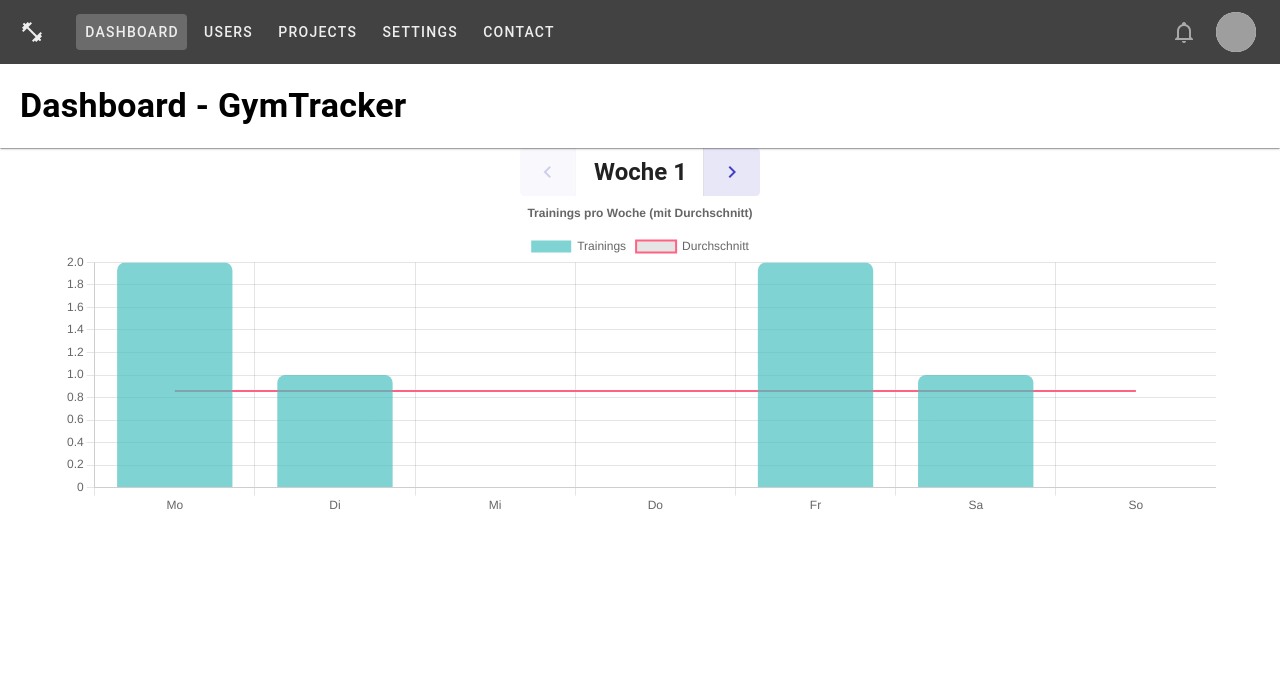
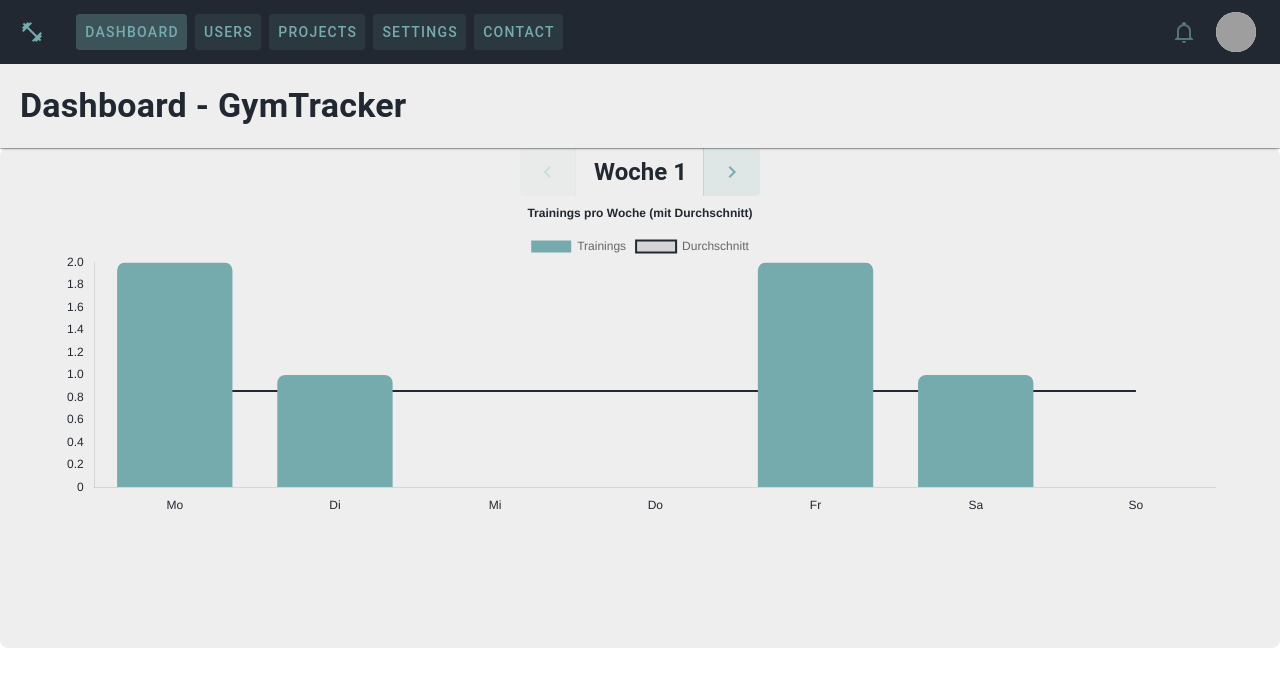
Before and after one commit to Lel543/GymTracker, a Vue app: page / in a window 1280 px wide. Shown: the top 686 px of the page. Built offline with nearby package versions, Linux system fonts and the light colour scheme; grey boxes are pictures that could not be loaded.

Commit message:
week swithc bugfix

```diff
--- a/src/components/Dashboard.vue
+++ b/src/components/Dashboard.vue
@@ -1,6 +1,6 @@
 <template>
   <v-layout>
-    <v-app-bar class="px-md-4" color="surface-variant" flat>
+    <v-app-bar class="px-md-4" color="primary" flat>
       <template #prepend>
         <v-app-bar-nav-icon
           v-if="$vuetify.display.smAndDown"
@@ -8,7 +8,9 @@
         />
       </template>
 
-      <v-icon class="me-sm-8" max-width="60">mdi-dumbbell</v-icon>
+      <v-icon class="me-sm-8" max-width="60" color="secondary"
+        >mdi-dumbbell</v-icon
+      >
 
       <template v-if="$vuetify.display.mdAndUp">
         <v-btn
@@ -17,6 +19,8 @@
           :active="i === 0"
           class="me-2 Roboto"
           slim
+          color="secondary"
+          variant="tonal"
           v-bind="item"
         />
       </template>
@@ -24,7 +28,11 @@
       <v-spacer />
 
       <template #append>
-        <v-btn class="ms-1 opacity-60" icon="mdi-bell-outline" />
+        <v-btn
+          class="ms-1 opacity-60"
+          icon="mdi-bell-outline"
+          color="secondary"
+        />
         <v-btn class="ms-1" icon>
           <v-avatar image="https://cdn.vuetifyjs.com/images/john.png" />
           <v-menu activator="parent" origin="top">
@@ -43,28 +51,57 @@
       location="top"
       temporary
       width="355"
+      color="primary"
     >
       <v-list class="py-0" slim>
-        <v-list-item link prepend-icon="mdi-home-outline" title="Dashboard" />
-        <v-list-group prepend-icon="mdi-account-multiple-outline" title="Customers">
+        <v-list-item
+          link
+          prepend-icon="mdi-home-outline"
+          title="Dashboard"
+          color="secondary"
+        />
+        <v-list-group
+          prepend-icon="mdi-account-multiple-outline"
+          title="Customers"
+        >
           <template #activator="{ props: activatorProps }">
             <v-list-item v-bind="activatorProps" />
           </template>
-          <v-list-item link prepend-icon="mdi-account-plus-outline" title="Create New" />
+          <v-list-item
+            link
+            prepend-icon="mdi-account-plus-outline"
+            title="Create New"
+          />
           <v-list-group prepend-icon="mdi-magnify" title="Search">
             <template #activator="{ props: activatorProps }">
               <v-list-item v-bind="activatorProps" />
             </template>
-            <v-list-item link prepend-icon="mdi-account-outline" title="By Name" />
-            <v-list-item link prepend-icon="mdi-email-outline" title="By Email" />
-            <v-list-item link prepend-icon="mdi-phone-outline" title="By Phone" />
+            <v-list-item
+              link
+              prepend-icon="mdi-account-outline"
+              title="By Name"
+            />
+            <v-list-item
+              link
+              prepend-icon="mdi-email-outline"
+              title="By Email"
+            />
+            <v-list-item
+              link
+              prepend-icon="mdi-phone-outline"
+              title="By Phone"
+            />
           </v-list-group>
         </v-list-group>
         <v-list-item link prepend-icon="mdi-calendar" title="Calendar" />
         <v-list-item link prepend-icon="mdi-poll" title="Analytics" />
         <v-divider />
         <v-list-item link prepend-icon="mdi-inbox-outline" title="Inbox" />
-        <v-list-item link prepend-icon="mdi-bell-outline" title="Notifications" />
+        <v-list-item
+          link
+          prepend-icon="mdi-bell-outline"
+          title="Notifications"
+        />
         <v-divider />
         <v-list-item
           lines="two"
@@ -77,18 +114,20 @@
     </v-navigation-drawer>
 
     <v-main>
-      <v-toolbar color="surface" elevation="1" height="84">
+      <v-toolbar color="accent" elevation="1" height="84">
         <template #title>
-          <h2 class="text-h4 font-weight-bold">Dashboard - GymTracker</h2>
+          <h2 class="text-h4 font-weight-bold" style="color: #222831">
+            Dashboard - GymTracker
+          </h2>
         </template>
       </v-toolbar>
 
-      <v-sheet height="500" width="100%" rounded="lg">
+      <v-sheet height="500" width="100%" rounded="lg" color="accent">
         <div class="d-flex justify-center align-center m-2">
           <v-btn-group divided>
             <v-btn
               icon="mdi-chevron-left"
-        color="primary"
+              color="secondary"
               variant="tonal"
               size="large"
               :disabled="currentWeek === 0"
@@ -98,13 +137,13 @@
             <v-btn
               variant="text"
               class="font-weight-bold text-h5"
-        style="pointer-events: none; min-width: 120px;"
+              style="pointer-events: none; min-width: 120px; color: #222831"
             >
               Woche {{ currentWeek + 1 }}
             </v-btn>
             <v-btn
               icon="mdi-chevron-right"
-        color="primary"
+              color="secondary"
               variant="tonal"
               size="large"
               :disabled="currentWeek === weeks.length - 1"
@@ -122,104 +161,114 @@
 </template>
 
 <script setup>
-import { ref, onMounted, watch } from 'vue'
-import { shallowRef } from 'vue'
-import Chart from 'chart.js/auto'
+import { ref, onMounted, watch } from "vue";
+import { shallowRef } from "vue";
+import Chart from "chart.js/auto";
 
 const weeks = [
   {
-    labels: ['Mo', 'Di', 'Mi', 'Do', 'Fr', 'Sa', 'So'],
-    data: [2, 1, 0, 0, 2, 1, 0]
+    labels: ["Mo", "Di", "Mi", "Do", "Fr", "Sa", "So"],
+    data: [2, 1, 0, 0, 2, 1, 0],
   },
   {
-    labels: ['Mo', 'Di', 'Mi', 'Do', 'Fr', 'Sa', 'So'],
-    data: [1, 2, 2, 1, 0, 2, 3]
+    labels: ["Mo", "Di", "Mi", "Do", "Fr", "Sa", "So"],
+    data: [1, 2, 2, 1, 0, 2, 3],
   },
   {
-    labels: ['Mo', 'Di', 'Mi', 'Do', 'Fr', 'Sa', 'So'],
-    data: [0, 1, 1, 2, 2, 1, 1]
-  }
-]
-const currentWeek = ref(0)
-let chartInstance = null
+    labels: ["Mo", "Di", "Mi", "Do", "Fr", "Sa", "So"],
+    data: [0, 1, 1, 2, 2, 1, 1],
+  },
+];
+const currentWeek = ref(0);
+let chartInstance = null;
 
 function renderChart() {
-  const ctx = document.getElementById('myBarChart').getContext('2d')
-  if (chartInstance) chartInstance.destroy()
+  const ctx = document.getElementById("myBarChart").getContext("2d");
+  if (chartInstance) chartInstance.destroy();
 
-  const weekData = weeks[currentWeek.value].data
-  const avg = weekData.reduce((a, b) => a + b, 0) / weekData.length
-  const avgArray = Array(weekData.length).fill(avg)
+  const weekData = weeks[currentWeek.value].data;
+  const avg = weekData.reduce((a, b) => a + b, 0) / weekData.length;
+  const avgArray = Array(weekData.length).fill(avg);
 
   chartInstance = new Chart(ctx, {
-    type: 'bar',
+    type: "bar",
     data: {
       labels: weeks[currentWeek.value].labels,
       datasets: [
         {
-          label: 'Trainings',
+          label: "Trainings",
           data: weekData,
-          backgroundColor: 'rgba(75, 192, 192, 0.7)',
+          backgroundColor: "#76ABAE", // secondary
           borderRadius: 8,
         },
         {
-          label: 'Durchschnitt',
+          label: "Durchschnitt",
           data: avgArray,
-          type: 'line',
-          borderColor: 'rgba(255,99,132,1)',
+          type: "line",
+          borderColor: "#222831", // primary
           borderWidth: 2,
           pointRadius: 0,
           fill: false,
           order: 2,
-        }
-      ]
+        },
+      ],
     },
     options: {
       responsive: true,
       maintainAspectRatio: false,
       plugins: {
         legend: { display: true },
-        title: { display: true, text: 'Trainings pro Woche (mit Durchschnitt)' }
+        title: {
+          display: true,
+          text: "Trainings pro Woche (mit Durchschnitt)",
+          color: "#222831",
+        },
       },
       scales: {
         y: {
-          beginAtZero: true
-        }
-      }
-    }
-  })
+          beginAtZero: true,
+          grid: { color: "#EEEEEE" }, // accent
+          ticks: { color: "#222831" }, // primary
+        },
+        x: {
+          grid: { color: "#EEEEEE" }, // accent
+          ticks: { color: "#222831" }, // primary
+        },
+      },
+    },
+  });
 }
 
 function prevWeek() {
-  if (currentWeek.value > 0) currentWeek.value--
+  if (currentWeek.value > 0) currentWeek.value--;
 }
 function nextWeek() {
-  if (currentWeek.value < weeks.length - 1) currentWeek.value++
+  if (currentWeek.value < weeks.length - 1) currentWeek.value++;
 }
 
-onMounted(renderChart)
-watch(currentWeek, renderChart)
+onMounted(renderChart);
+watch(currentWeek, renderChart);
 
-const drawer = shallowRef(false)
+const drawer = shallowRef(false);
 
 const items = [
-  { text: 'Dashboard' },
-  { text: 'Users' },
-  { text: 'Projects' },
-  { text: 'Settings' },
-  { text: 'Contact' },
-]
+  { text: "Dashboard" },
+  { text: "Users" },
+  { text: "Projects" },
+  { text: "Settings" },
+  { text: "Contact" },
+];
 </script>
 
 <style>
 .DynamicFont {
-  font-family: 'DynamicFont', sans-serif;
+  font-family: "DynamicFont", sans-serif;
 }
 .ProRacing {
-  font-family: 'ProRacing';
+  font-family: "ProRacing";
 }
 .Roboto {
-  font-family: 'Roboto', sans-serif;
+  font-family: "Roboto", sans-serif;
 }
 .chart-container {
   position: relative;
--- a/src/main.js
+++ b/src/main.js
@@ -1,30 +1,32 @@
-import { createApp } from 'vue'
-import App from './App.vue'
+import { createApp } from "vue";
+import App from "./App.vue";
 
-import 'vuetify/styles'
-import { createVuetify } from 'vuetify'
-import * as components from 'vuetify/components'
-import * as directives from 'vuetify/directives'
-import '../src/assets/styles/fonts.css'
-import '@mdi/font/css/materialdesignicons.css'
+import "vuetify/styles";
+import { createVuetify } from "vuetify";
+import * as components from "vuetify/components";
+import * as directives from "vuetify/directives";
+import "../src/assets/styles/fonts.css";
+import "@mdi/font/css/materialdesignicons.css";
 
 const vuetify = createVuetify({
   components,
   directives,
   theme: {
-    defaultTheme: 'myTheme',
+    defaultTheme: "myTheme",
     themes: {
       myTheme: {
         dark: false,
         colors: {
-          primary: '#433FC6',
-          secondary: '#B51D1D',
-          dark: '#0B0F1B',
+          primary: "#222831", // Anthrazit
+          secondary: "#76ABAE", // Türkis
+          accent: "#EEEEEE", // Helles Grau
+          success: "#4CAF50", // Grün
+          error: "#FF5252", // Rot
+          info: "#393E46", // Dunkleres Grau
+        },
+      },
+    },
+  },
+});
 
-        }
-      }
-    }
-  }
-})
-
-createApp(App).use(vuetify).mount('#app')
+createApp(App).use(vuetify).mount("#app");
```
Lines whose indentation alone changed are shown as unchanged.
